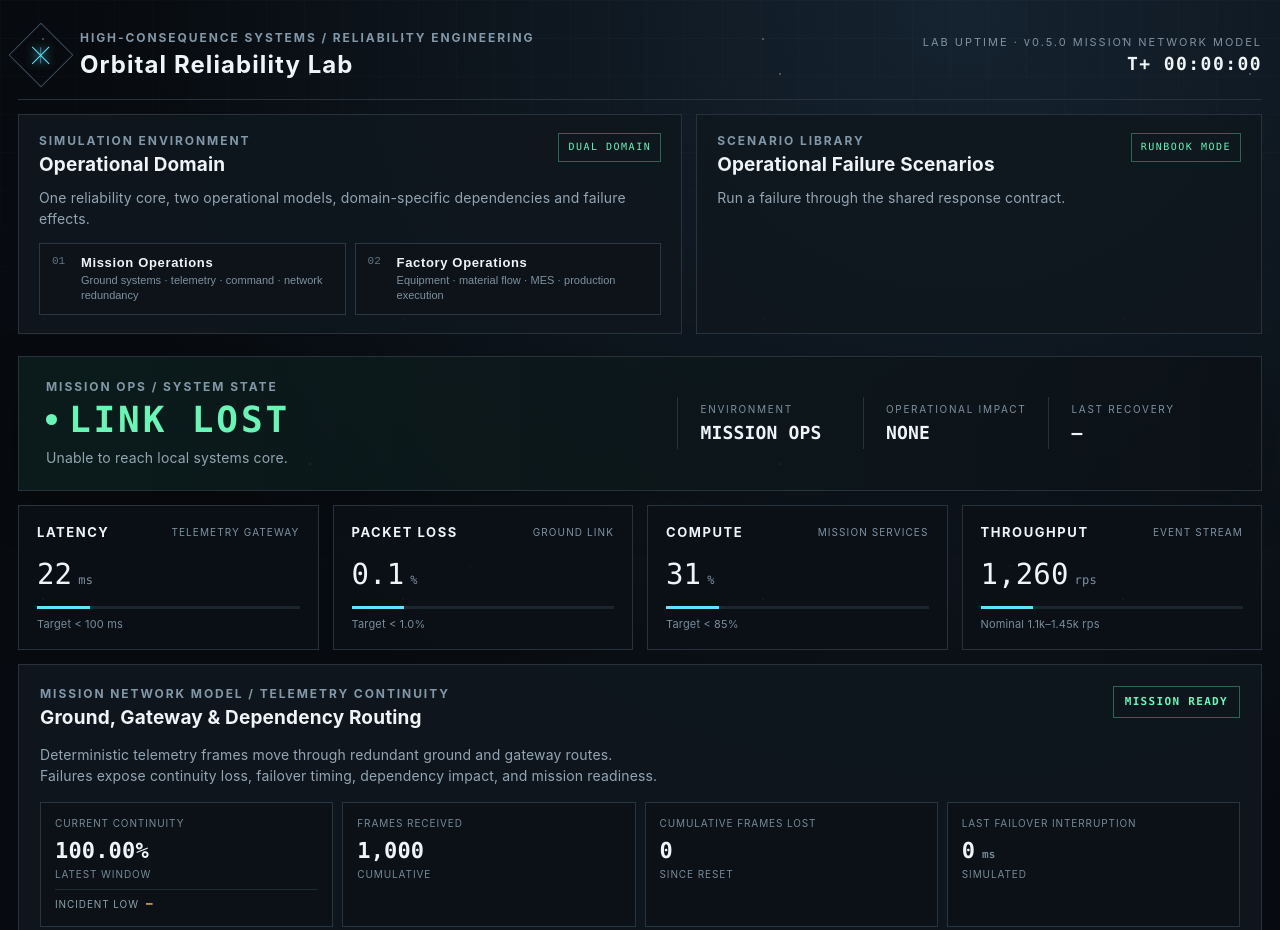
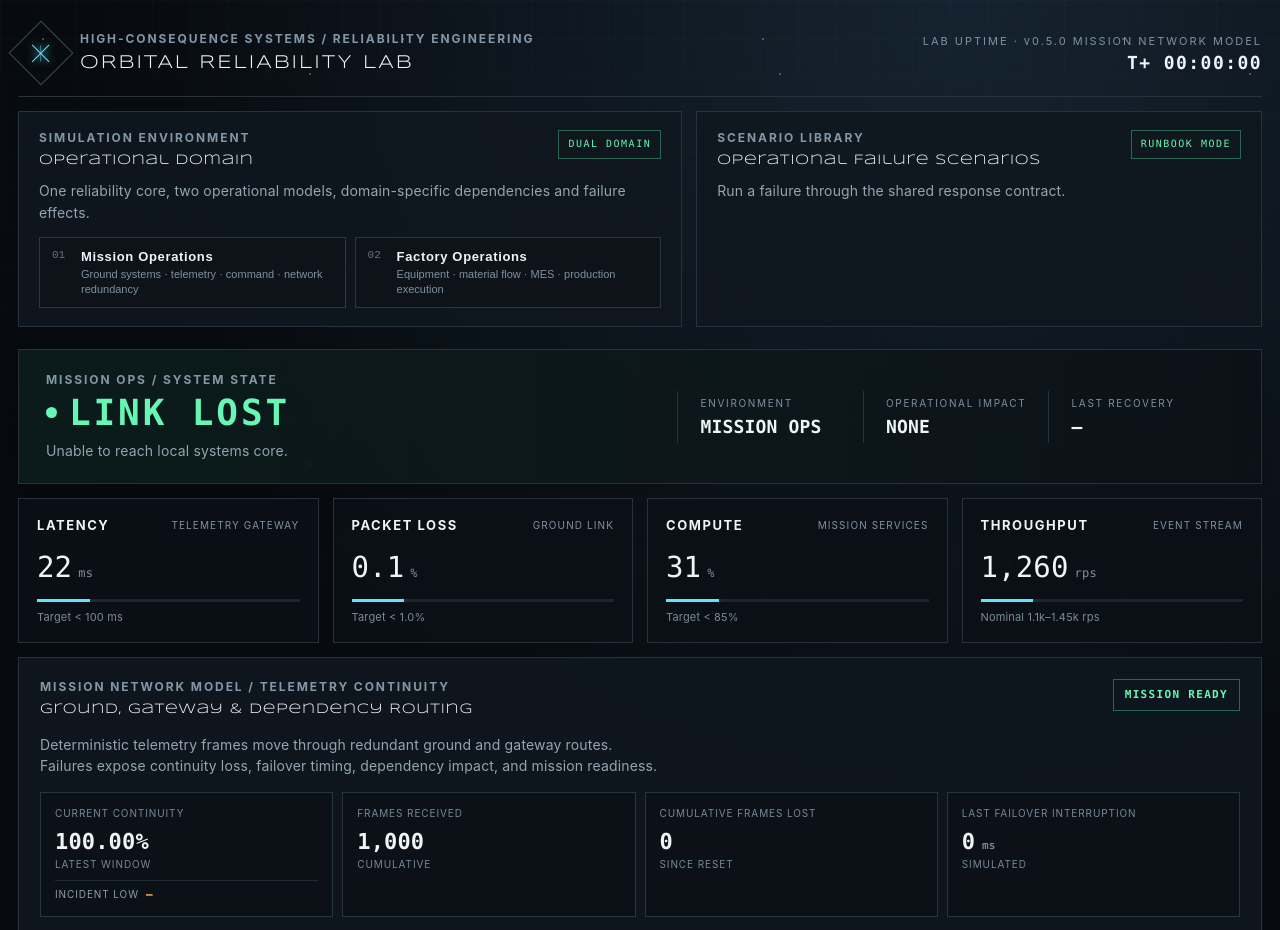
Before and after one commit to Lordkoii/Orbital-Reliability-Lab, a website: page public/index.html in a window 1280 px wide. Shown: the top 930 px of the page. Drawn offline with nearby package versions, Linux system fonts and the light colour scheme; no server answers.

Commit message:
Polish ORL typography with aerospace-inspired display type
Adopt Syncopate for the ORL title and major panel headings while preserving monospace telemetry/evidence and readable UI body text.

```diff
--- a/public/v05-polish.css
+++ b/public/v05-polish.css
@@ -1,3 +1,5 @@
+@import url("https://fonts.googleapis.com/css2?family=Syncopate:wght@400;700&display=swap");
+
 /* v0.5 operator readability and demo polish
    Loaded after the historical v0.5 styles so the presentation layer can evolve
    without rewriting the earlier release stylesheets. */
@@ -5,6 +7,27 @@
 :root {
   --muted-readable: #93a5b3;
   --muted-soft: #7f93a2;
+  --font-display-tech: "Syncopate", "Arial Narrow", "Segoe UI", sans-serif;
+}
+
+/* Terafab-inspired display treatment v2.
+   Syncopate gives the product/section identity a lighter, wider, more aerospace-
+   industrial profile while preserving monospace for evidence and UI sans for copy. */
+.brand h1 {
+  font-family: var(--font-display-tech);
+  font-size: 19px;
+  font-weight: 400;
+  letter-spacing: .105em;
+  line-height: 1.3;
+  text-transform: uppercase;
+}
+
+.panel-title h3 {
+  font-family: var(--font-display-tech);
+  font-size: 14px;
+  font-weight: 400;
+  letter-spacing: .055em;
+  line-height: 1.45;
 }
 
 .eyebrow {
@@ -23,7 +46,6 @@
 .metric-card em { font-size: 12px; }
 .metric-card p { font-size: 11px; color: #788c9b; }
 
-.panel-title h3 { font-size: 19px; }
 .armed, .live { font-size: 10px; padding: 7px 9px; }
 .panel-copy {
   color: var(--muted-readable);
```
